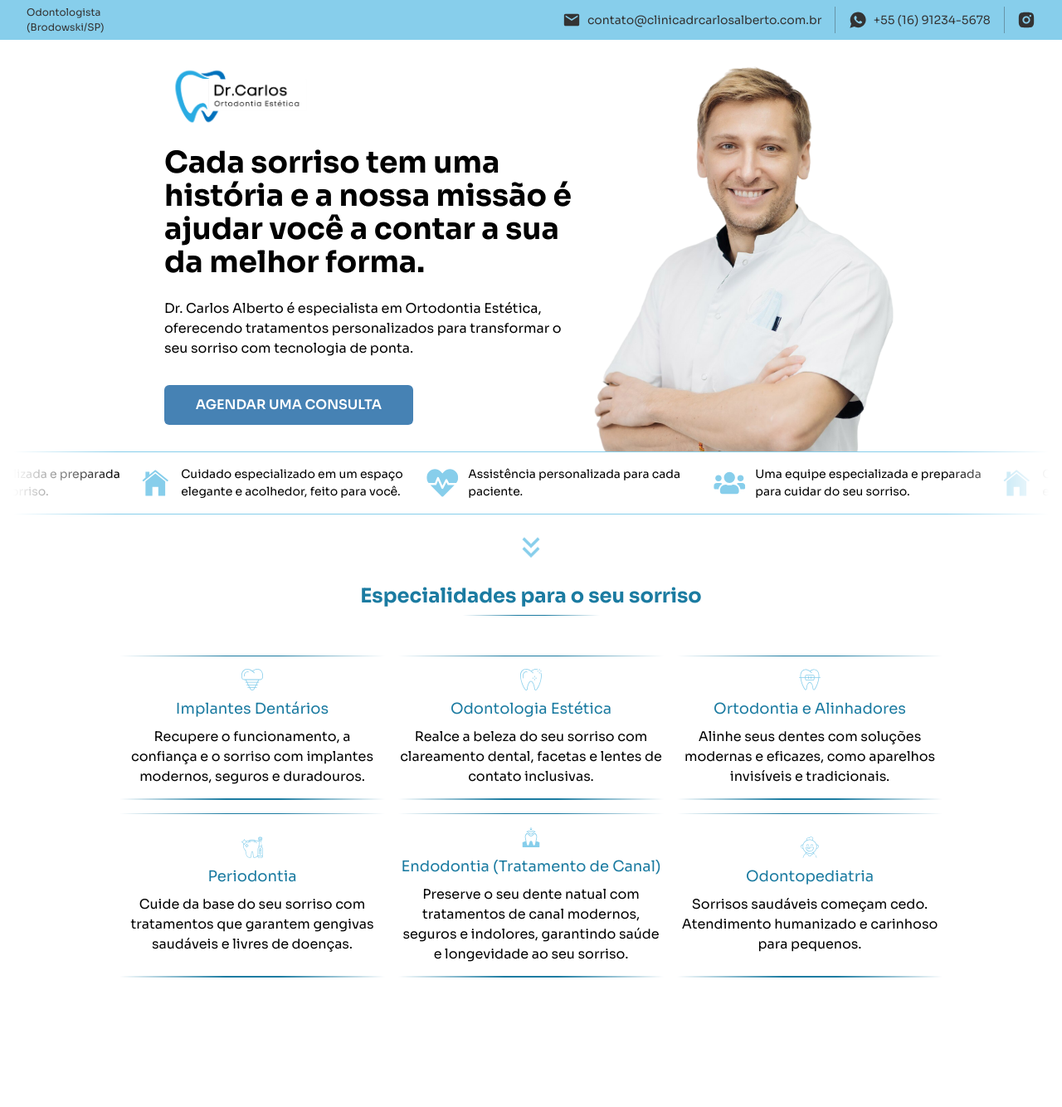
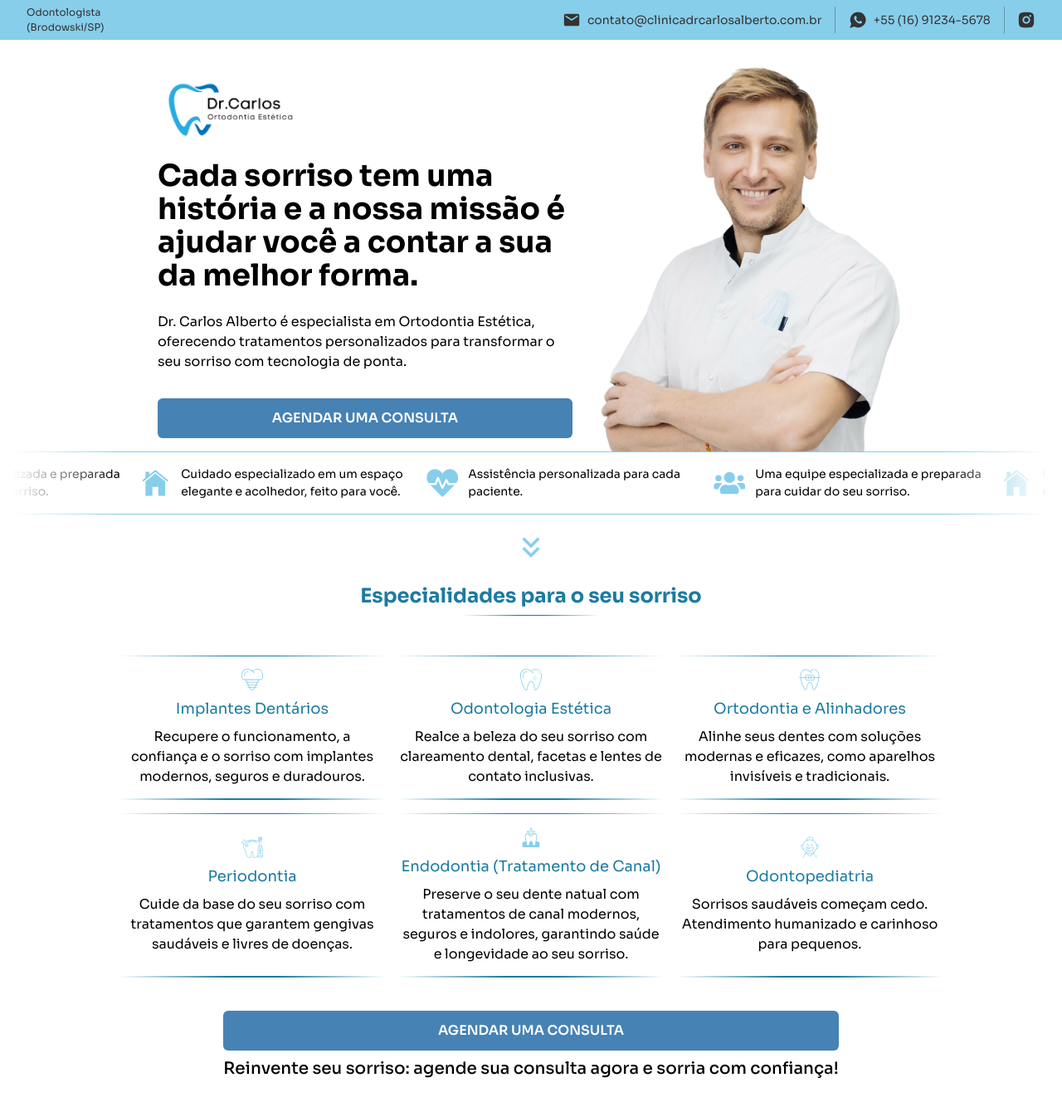
Before and after one commit to oliveiradniel/landingpage-ortodontia-carlos, a React (Vite) app: page / in a window 1280 px wide. Shown: the whole page at 83% size. Before the commit the page ends 1210 px from the top, so only its background shows below. Built offline with nearby package versions, Linux system fonts and the light colour scheme.

Commit message:
feat: add CTA for SpecialtiesSection

```diff
--- /dev/null
+++ b/src/components/CTAButton.tsx
@@ -0,0 +1,7 @@
+export default function CTAButton() {
+  return (
+    <button className="bg-linear-to-r bg-steel-blue py-3 rounded-md text-white font-semibold cursor-pointer hover:bg-steel-blue/90 transition duration-300 mt-2 ease-in-out hover:scale-[1.005] w-full">
+      AGENDAR UMA CONSULTA
+    </button>
+  );
+}
--- a/src/sections/HeroSection/components/CTAButton.tsx
+++ /dev/null
@@ -1,7 +0,0 @@
-export default function CTAButton() {
-  return (
-    <button className="bg-linear-to-r bg-steel-blue py-3 rounded-md text-white font-semibold cursor-pointer hover:bg-steel-blue/90 transition duration-300 mt-2 ease-in-out hover:scale-[1.005] w-full sm:max-w-[300px] mb-8">
-      AGENDAR UMA CONSULTA
-    </button>
-  );
-}
--- a/src/sections/HeroSection/index.tsx
+++ b/src/sections/HeroSection/index.tsx
@@ -1,12 +1,12 @@
 import { MdKeyboardDoubleArrowDown } from "react-icons/md";
 
 import HighlightList from "./components/HighlightList";
-import CTAButton from "./components/CTAButton";
 import Title from "./components/Title";
 import Logo from "./components/Logo";
 import MobileDescription from "./components/MobileDescription";
 import DesktopDescription from "./components/DesktopDescription";
 import DoctorImage from "./components/DoctorImage";
+import CTAButton from "@/components/CTAButton";
 
 export default function HeroSection() {
   return (
@@ -15,15 +15,16 @@ export default function HeroSection() {
       aria-labelledby="hero-section"
       className="flex flex-col items-center gap-6 sm:gap-0"
     >
-      <div className="flex flex-col sm:flex-row items-center sm:items-end">
+      <div className="flex flex-col gap-4 sm:flex-row items-center sm:items-end">
         <div className="flex flex-col gap-6 items-center sm:items-start w-full sm:max-w-[400px] md:max-w-[500px]">
           <Logo />
 
           <Title />
 
           <DesktopDescription />
-
-          <CTAButton />
+          <div className="w-full mb-4">
+            <CTAButton />
+          </div>
         </div>
 
         <DoctorImage />
--- /dev/null
+++ b/src/sections/SpecialtiesSection/components/CTA.tsx
@@ -0,0 +1,11 @@
+import CTAButton from "@/components/CTAButton";
+import CTAHeading from "./CTAHeading";
+
+export default function CTA() {
+  return (
+    <div className="flex flex-col items-center mt-8">
+      <CTAButton />
+      <CTAHeading />
+    </div>
+  );
+}
--- /dev/null
+++ b/src/sections/SpecialtiesSection/components/CTAHeading.tsx
@@ -0,0 +1,7 @@
+export default function CTAHeading() {
+  return (
+    <h3 className="relative text-center text-md md:text-xl font-medium text-ocean-bluew-full mt-2">
+      Reinvente seu sorriso: agende sua consulta agora e sorria com confiança!
+    </h3>
+  );
+}
--- a/src/sections/SpecialtiesSection/index.tsx
+++ b/src/sections/SpecialtiesSection/index.tsx
@@ -1,5 +1,6 @@
 import Title from "./components/Title";
 import SpecialtiesList from "./components/SpecialtiesList";
+import CTA from "./components/CTA";
 
 export default function SpecialtiesSection() {
   return (
@@ -11,6 +12,8 @@ export default function SpecialtiesSection() {
       <Title />
 
       <SpecialtiesList />
+
+      <CTA />
     </section>
   );
 }
```
